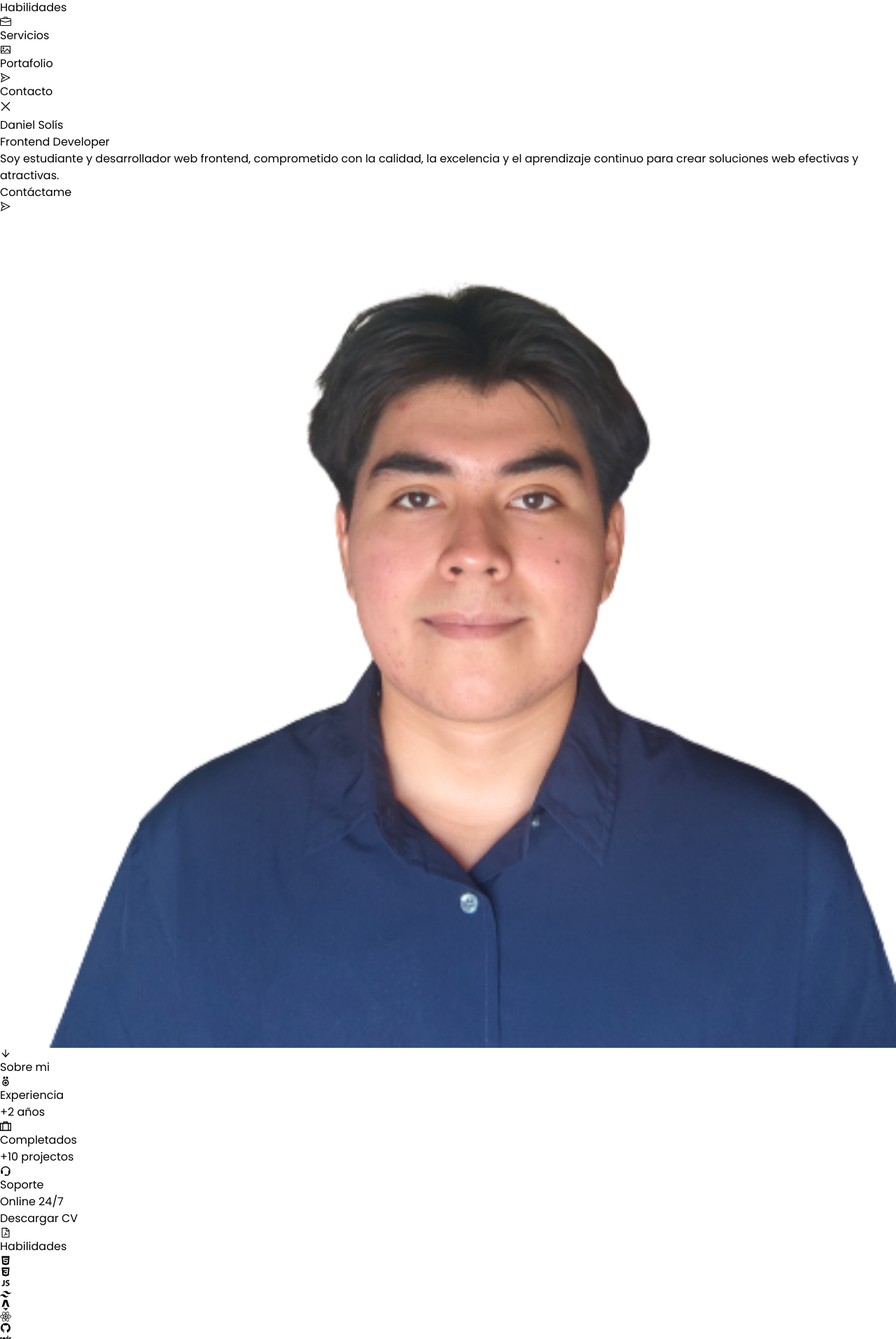
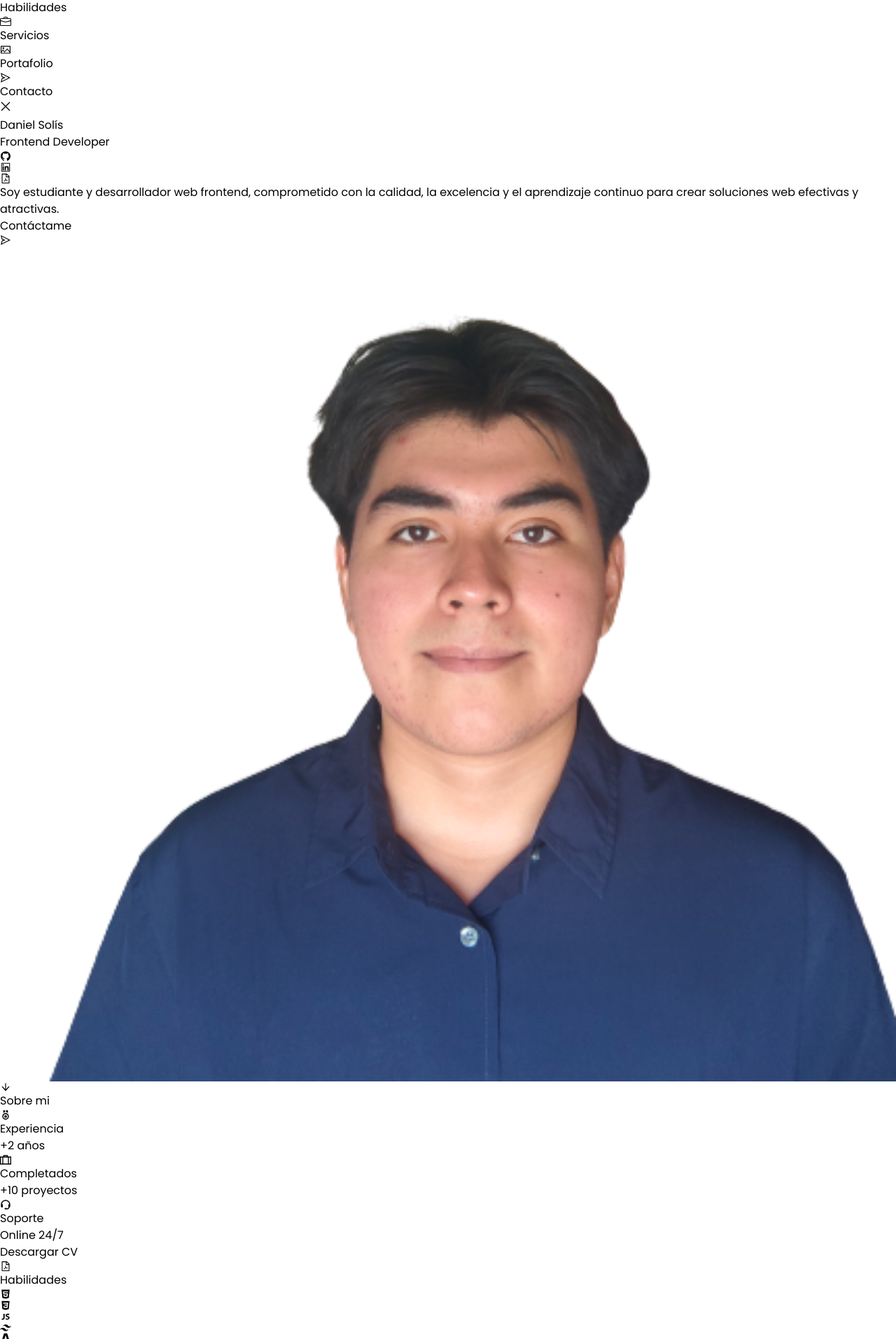
Before and after one commit to dxnielso/portfolio, a React (Vite) app: page / in a window 1280 px wide. Shown: the part 361-2274 px from the top of the page at 70% size. Built offline with nearby package versions, Linux system fonts and the light colour scheme.

Commit message:
Elimine el subrayado azul al hacer tap desde pantallas pequeñas en cualquier elemento, elimine el blur en pantallas pequeñas y ajuste el  px en pantallas pequeñas

```diff
--- a/src/App.jsx
+++ b/src/App.jsx
@@ -48,7 +48,7 @@ function App() {
         </div>
       )} */}
       <>
-        <div className="px-20 py-5 lg:px-20 xl:px-40 2xl:px-60 pb-20 md:pt-20 min-h-screen bg-slate-50 select-none">
+        <div className="px-10 py-5 lg:px-20 xl:px-40 2xl:px-60 pb-20 md:pt-20 min-h-screen bg-slate-50 select-none">
           <ButtonTop estamosTop={estamosTop} />
           <BarraLateral />
           <Header estamosTop={estamosTop} />
--- a/src/components/AboutMe.jsx
+++ b/src/components/AboutMe.jsx
@@ -19,7 +19,7 @@ const AboutMe = () => {
           <AboutMeBox
             texto="Completados"
             icono={<GrBriefcase className="text-2xl" />}
-            extra="+10 projectos"
+            extra="+10 proyectos"
           />
           <AboutMeBox
             texto="Soporte"
--- a/src/components/BarraLateral.jsx
+++ b/src/components/BarraLateral.jsx
@@ -3,7 +3,7 @@ import cv from '../assets/CV_Daniel_Ramon_Solis_Medina.pdf'
 
 const BarraLateral = () => {
   return (
-    <div className='fixed left-5 md:left-auto top-[30%] md:top-[50%] flex flex-col gap-y-7'>
+    <div className='hidden sm:flex fixed left-5 md:left-auto top-[30%] md:top-[50%] flex-col gap-y-7'>
       <a href="https://github.com/dxnielso" target='_blank'><AiOutlineGithub className='text-3xl text-gray-900 duration-200 hover:opacity-80' /></a>
       <a href="https://www.linkedin.com/in/dxnielso/" target='_blank'><AiOutlineLinkedin className='text-3xl text-gray-900 duration-200 hover:opacity-80' /></a>
       <a href={cv} download="CV_Daniel_Ramon_Solis_Medina"><AiOutlineFilePdf className='text-3xl text-gray-900 duration-200 hover:opacity-80' /></a>
--- a/src/components/BlurContainer.jsx
+++ b/src/components/BlurContainer.jsx
@@ -1,6 +1,6 @@
 const BlurContainer = ({children}) => {
   return (
-    <div className="relative rounded-xl before:content-[''] before:absolute before:rounded-xl before:inset-1 before:bg-[var(--primaryColor)] before:blur-none before:duration-300 hover:before:shadow-2xl hover:before:blur-md" data-aos="fade-left">
+    <div className="relative rounded-xl before:content-[''] before:absolute before:rounded-xl before:inset-1 before:bg-[var(--primaryColor)] before:blur-none before:duration-300 lg:hover:before:shadow-2xl lg:hover:before:blur-md" data-aos="fade-left">
       {children}
     </div>
   )
--- a/src/components/ButtonTop.jsx
+++ b/src/components/ButtonTop.jsx
@@ -4,7 +4,7 @@ import { AiOutlineArrowUp } from "react-icons/ai";
 const ButtonTop = ({ estamosTop }) => {
   return (
     <button
-      className={`bg-[#000000] hover:opacity-80 duration-200 flex justify-center items-center fixed right-5 bottom-24 md:bottom-5 p-2 ${estamosTop && 'hidden'}`}
+      className={`bg-[#000000] hover:opacity-80 duration-200 flex justify-center items-center fixed z-50 right-5 bottom-24 md:bottom-5 p-2 ${estamosTop && 'hidden'}`}
       onClick={() => scroll.scrollToTop()}
     >
       <AiOutlineArrowUp className="text-white text-2xl" />
--- a/src/components/Hero.jsx
+++ b/src/components/Hero.jsx
@@ -1,7 +1,8 @@
 import ButtonIcon from "./ButtonIcon";
-import { AiOutlineSend, AiOutlineArrowDown } from "react-icons/ai";
+import { AiOutlineSend, AiOutlineArrowDown, AiOutlineGithub, AiOutlineLinkedin, AiOutlineFilePdf } from "react-icons/ai";
 import { Link } from "react-scroll";
 import foto from "../assets/foto2.png";
+import cv from '../assets/CV_Daniel_Ramon_Solis_Medina.pdf'
 
 const Hero = () => {
   return (
@@ -15,8 +16,21 @@ const Hero = () => {
           <h2 className="text-gray-800 text-2xl font-medium">
             Frontend Developer
           </h2>
+          <div className="flex sm:hidden justify-start items-center gap-x-5 mb-5">
+            <a href="https://github.com/dxnielso" target="_blank">
+              <AiOutlineGithub className="text-3xl text-gray-900 duration-200 hover:opacity-80" />
+            </a>
+            <a href="https://www.linkedin.com/in/dxnielso/" target="_blank">
+              <AiOutlineLinkedin className="text-3xl text-gray-900 duration-200 hover:opacity-80" />
+            </a>
+            <a href={cv} download="CV_Daniel_Ramon_Solis_Medina">
+              <AiOutlineFilePdf className="text-3xl text-gray-900 duration-200 hover:opacity-80" />
+            </a>
+          </div>
           <p className="text-gray-500 font-normal text-base">
-          Soy estudiante y desarrollador web frontend, comprometido con la calidad, la excelencia y el aprendizaje continuo para crear soluciones web efectivas y atractivas.
+            Soy estudiante y desarrollador web frontend, comprometido con la
+            calidad, la excelencia y el aprendizaje continuo para crear
+            soluciones web efectivas y atractivas.
           </p>
 
           <Link
--- a/src/components/Skills.jsx
+++ b/src/components/Skills.jsx
@@ -10,7 +10,7 @@ const Skills = () => {
   return (
     <>
       <Container id="skills" titulo="Habilidades">
-        <div className="w-full my-10 flex justify-center [&>*]:text-[80px] [&>*]:duration-200 gap-x-10 gap-y-5 flex-wrap" data-aos="fade-left" >
+        <div className="w-full my-5 flex justify-center [&>*]:text-[80px] [&>*]:duration-200 gap-x-10 gap-y-5 flex-wrap" data-aos="fade-left" >
           <AiFillHtml5 className="text-[#f06529] hover:opacity-90 hover:scale-110" />
           <DiCss3 className="text-[#2965f1] hover:opacity-90 hover:scale-110" />
           <DiJavascript1 className="text-[#F0DB4F] hover:opacity-90 hover:scale-110" />
--- a/src/index.css
+++ b/src/index.css
@@ -15,6 +15,7 @@
   padding: 0;
   margin: 0;
   box-sizing: border-box;
+  -webkit-tap-highlight-color: rgba(0, 0, 0, 0);
 }
 
 body {
```
